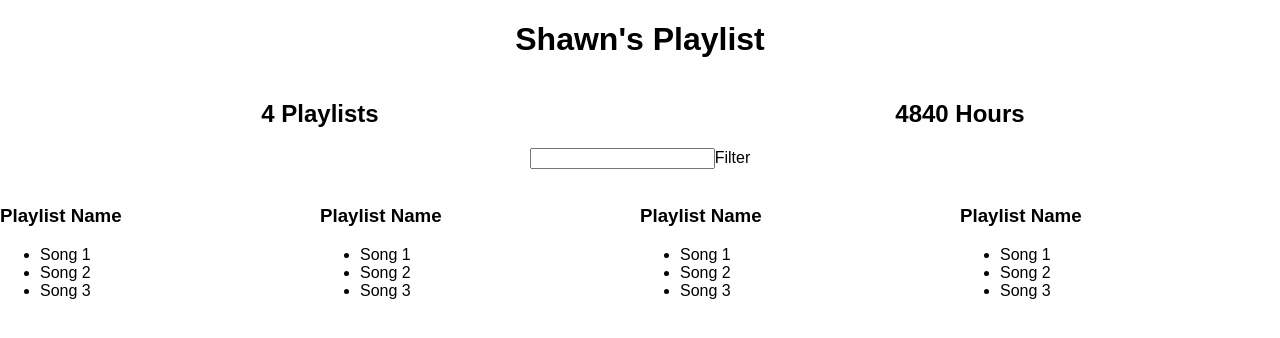
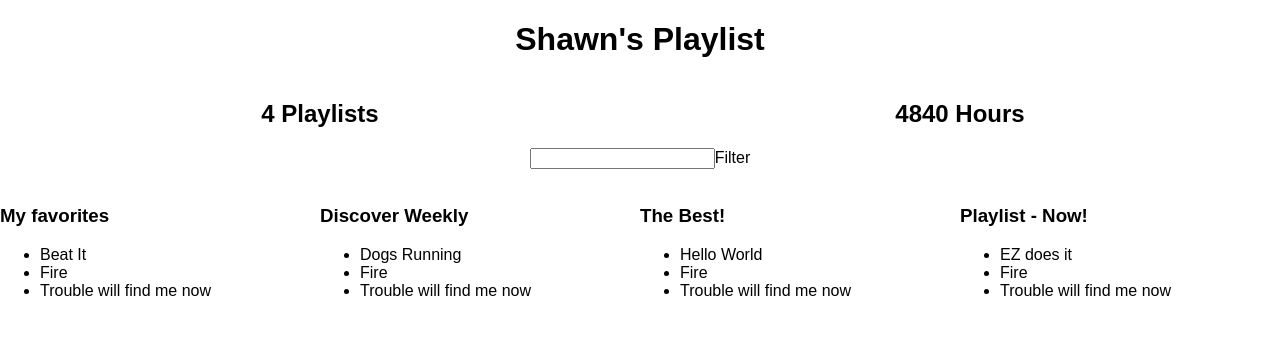
Before and after one commit to slevin222/spotifme, a React (Create React App) app: page / in a window 1280 px wide. Shown: the top 338 px of the page. Built offline with nearby package versions, Linux system fonts and the light colour scheme.

Commit message:
added playlists info dynamically

```diff
--- a/src/components/App.js
+++ b/src/components/App.js
@@ -21,15 +21,15 @@ let fakeServerData = {
       {
         name: 'Discover Weekly',
         songs: [
-          { name: 'Beat It', duration: 1345 },
+          { name: 'Dogs Running', duration: 1345 },
           { name: 'Fire', duration: 1236 },
           { name: 'Trouble will find me now', duration: 70000 }
         ]
       },
       {
-        name: 'The best!',
+        name: 'The Best!',
         songs: [
-          { name: 'Beat It', duration: 1345 },
+          { name: 'Hello World', duration: 1345 },
           { name: 'Fire', duration: 1236 },
           { name: 'Trouble will find me now', duration: 70000 }
         ]
@@ -37,7 +37,7 @@ let fakeServerData = {
       {
         name: 'Playlist - Now!',
         songs: [
-          { name: 'Beat It', duration: 1345 },
+          { name: 'EZ does it', duration: 1345 },
           { name: 'Fire', duration: 1236 },
           { name: 'Trouble will find me now', duration: 70000 }
         ]
@@ -49,7 +49,7 @@ let fakeServerData = {
 
 class App extends Component {
   constructor(props) {
-    super();
+    super(props);
     this.state = {
       serverData: fakeServerData
     }
@@ -62,18 +62,19 @@ class App extends Component {
   // }
 
   render() {
+    let playlistData = this.state.serverData.user.playlists;
+
     return (
       <div className="App">
         {this.state.serverData.user ?
           <div>
             <h1 className="App-title">{this.state.serverData.user && this.state.serverData.user.name}'s Playlist</h1>
-            <PlaylistCounter playlists={this.state.serverData.user.playlists} />
-            <HoursCounter playlists={this.state.serverData.user.playlists} />
+            <PlaylistCounter playlists={playlistData} />
+            <HoursCounter playlists={playlistData} />
             <Filter />
-            <Playlist />
-            <Playlist />
-            <Playlist />
-            <Playlist />
+            {playlistData.map(playlist =>
+              <Playlist playlists={playlist} />
+            )}
           </div> : <h1>Loading .....</h1>
         }
       </div>
--- a/src/components/Playlist.js
+++ b/src/components/Playlist.js
@@ -5,14 +5,15 @@ import React, { Component } from 'react';
 
 class Playlist extends Component {
     render() {
+        let playlist = this.props.playlists;
         return (
             <div className="playlists">
                 <img />
-                <h3>Playlist Name</h3>
+                <h3>{playlist.name}</h3>
                 <ul>
-                    <li>Song 1</li>
-                    <li>Song 2</li>
-                    <li>Song 3</li>
+                    {playlist.songs.map(song =>
+                        <li>{song.name}</li>
+                    )}
                 </ul>
             </div>
         )
```
